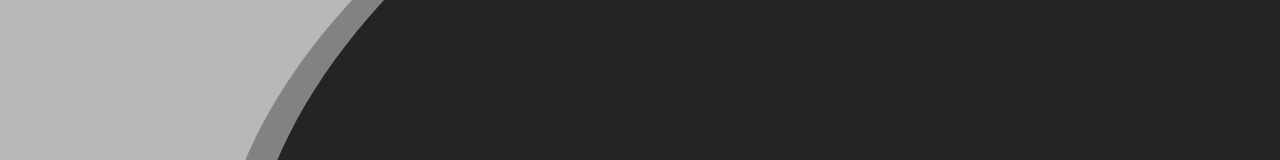
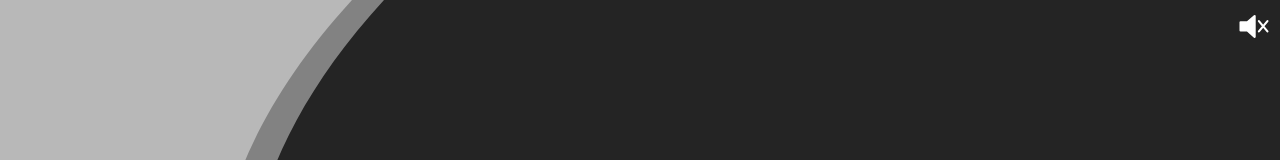
Before and after one commit to Samuel-KW/samuel-kw, a React (Vite) app: page / in a window 1280 px wide. Shown: the top 160 px of the page. Built offline with nearby package versions, Linux system fonts and the light colour scheme.

Commit message:
feat: finished mute button

```diff
--- a/src/components/App.tsx
+++ b/src/components/App.tsx
@@ -1,5 +1,6 @@
 import Background from "./Background";
 import Terminal from "./console/Terminal";
+import AudioButton from "./Audio";
 
 import "./utils/DynamicTitle";
 
@@ -9,6 +10,7 @@ export default function App() {
     return (
         <>
 
+            <AudioButton />
 
             <div id="content" style={{height: "100%"}} className="center">
                 <Terminal />
--- a/src/components/Audio.tsx
+++ b/src/components/Audio.tsx
@@ -21,21 +21,24 @@ export const sound = {
     disabled: wrapper([,,368,.01,.01,.02,,1.1,-20,-6,-206,.47,,,,,,.89,.03])
 }
 
-export default function Audio () {
+export default function AudioButton () {
 
     const [muted, setMuted] = useState(config.muted || !config.interaction);
 
     config.muted = muted;
 
     return (
-        <svg xmlns="http://www.w3.org/2000/svg" version="1.0"
-            viewBox="0 0 75 75" width="128" height="128"
-            stroke="#fff" fill="#fff" stroke-width="5"
-            onClick={() => setMuted(!muted)}>
+        <div style={{cursor: "pointer", width: "32px", height: "32px", position: "fixed", right: "10px", top: "10px"}}
+              onClick={() => setMuted(!muted)}>
 
-            <path d="m39,14-17,15H6V48H22l17,15z" stroke-linejoin="round"/>
+            <svg xmlns="http://www.w3.org/2000/svg" version="1.0" viewBox="0 0 75 75"
+                stroke="#fff" fill="#fff" strokeWidth="5">
 
-            <path id="muted" display={ muted ? "block" : "none" } d="m49,26 20,24m0-24-20,24" fill="none" stroke-linecap="round"/>
-        </svg>
+                <path d="m39,14-17,15H6V48H22l17,15z" strokeLinejoin="round"/>
+
+                <path id="muted" display={ muted ? "block" : "none" } d="m49,26 20,24m0-24-20,24" fill="none" strokeLinecap="round"/>
+            </svg>
+        </div>
+
     );
 }
```
